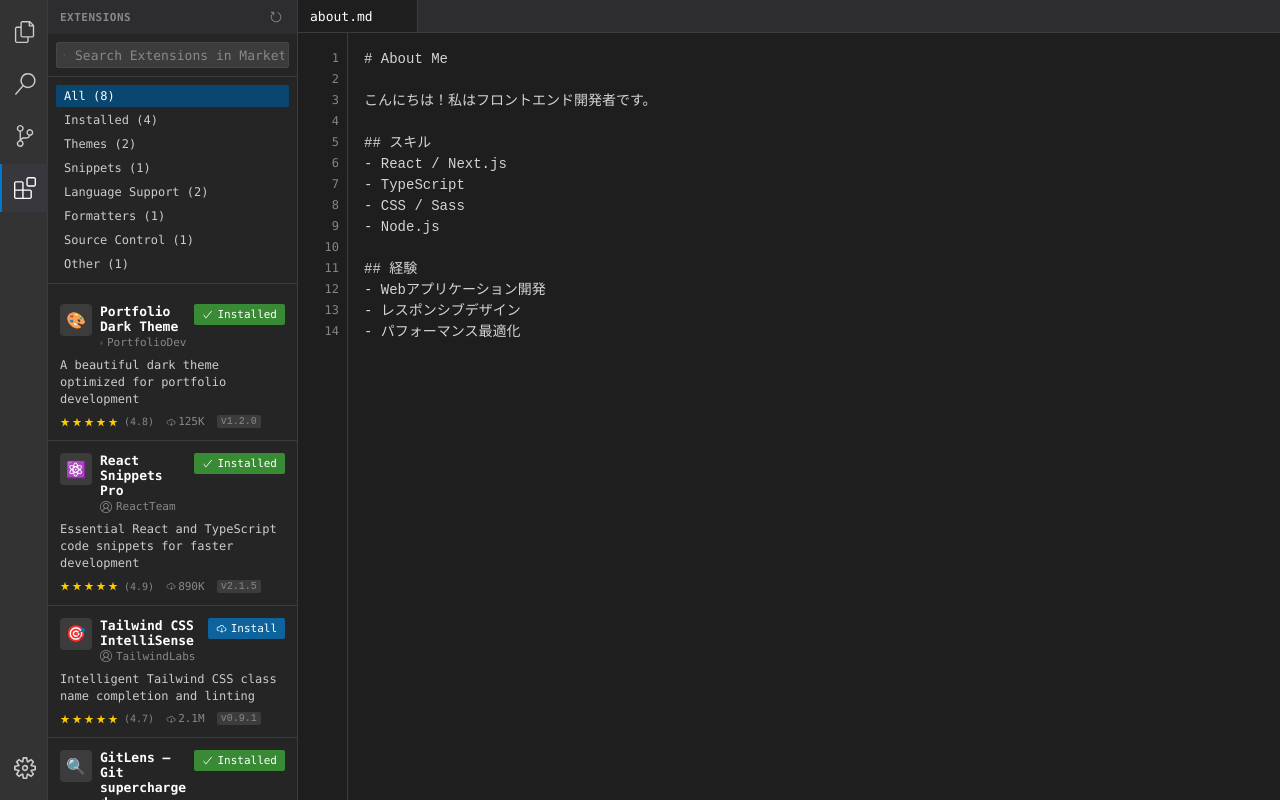
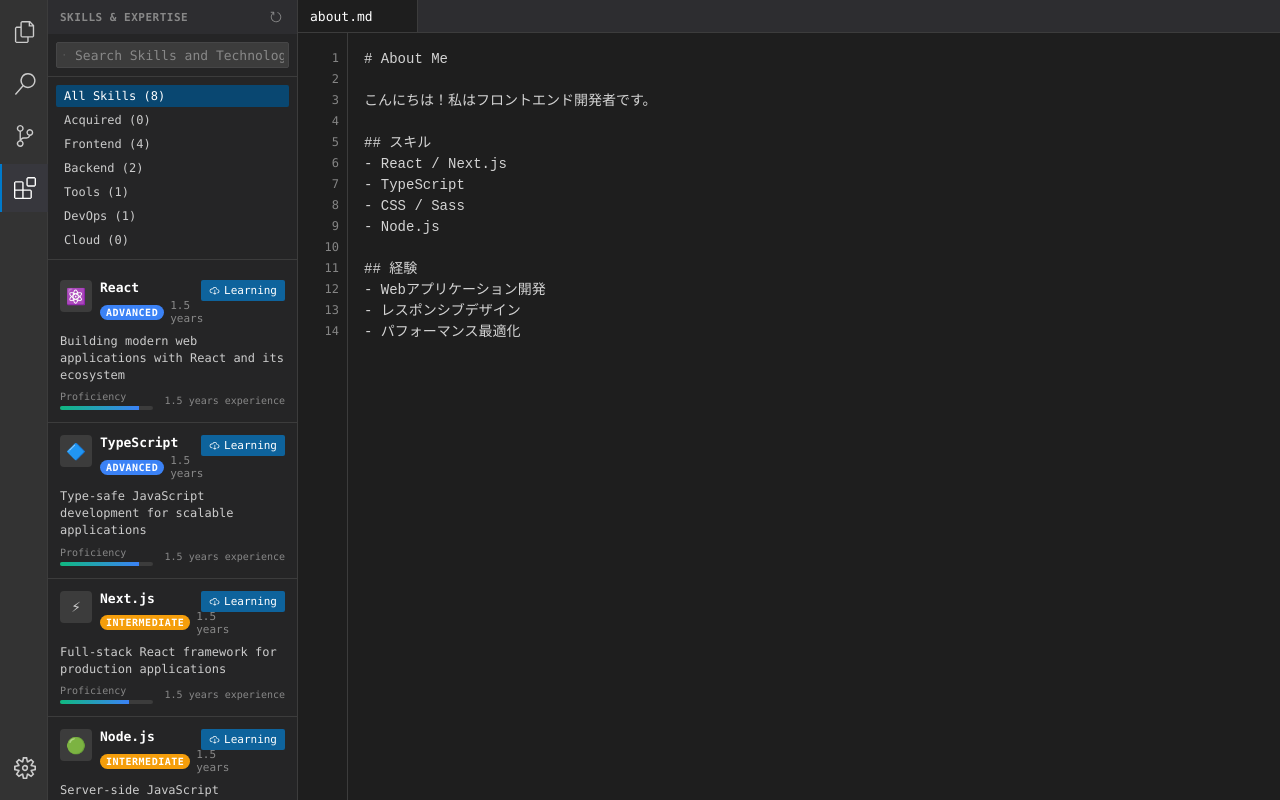
Before and after one commit to Sho0226/MyPortfolio, a Next.js app: page / in a window 1280 px wide. Both pictures are taken after a click on the element 24 px from the left and 188 px from the top of the page. Built offline with nearby package versions, Linux system fonts and the light colour scheme.

Commit message:
技術スタッツの編集

```diff
--- a/src/components/ExtensionsPanel.module.css
+++ b/src/components/ExtensionsPanel.module.css
@@ -110,35 +110,35 @@
   color: #ffffff;
 }
 
-.extensionsList {
+.skillsList {
   flex: 1;
   overflow-y: auto;
   padding: 8px 0;
 }
 
-.extensionItem {
+.skillItem {
   padding: 12px;
   border-bottom: 1px solid #3c3c3c;
   transition: background-color 0.1s ease;
   cursor: pointer;
 }
 
-.extensionItem:hover {
+.skillItem:hover {
   background-color: #2a2d2e;
 }
 
-.extensionItem:last-child {
+.skillItem:last-child {
   border-bottom: none;
 }
 
-.extensionHeader {
+.skillHeader {
   display: flex;
   align-items: flex-start;
   margin-bottom: 8px;
   gap: 8px;
 }
 
-.extensionIcon {
+.skillIcon {
   width: 32px;
   height: 32px;
   background-color: #3c3c3c;
@@ -150,32 +150,41 @@
   flex-shrink: 0;
 }
 
-.extensionInfo {
+.skillInfo {
   flex: 1;
   min-width: 0;
 }
 
-.extensionName {
+.skillName {
   font-size: 13px;
   font-weight: 600;
   color: #ffffff;
-  margin-bottom: 2px;
+  margin-bottom: 4px;
   word-break: break-word;
 }
 
-.extensionPublisher {
+.skillLevel {
   display: flex;
   align-items: center;
+  gap: 6px;
   font-size: 11px;
+}
+
+.levelBadge {
+  color: #ffffff;
+  padding: 2px 6px;
+  border-radius: 10px;
+  font-size: 10px;
+  font-weight: 600;
+  text-transform: uppercase;
+  letter-spacing: 0.5px;
+}
+
+.experience {
   color: #888;
 }
 
-.publisherIcon {
-  margin-right: 4px;
-  font-size: 12px;
-}
-
-.installButton {
+.acquiredButton {
   display: flex;
   align-items: center;
   gap: 4px;
@@ -191,19 +200,19 @@
   font-family: inherit;
 }
 
-.installButton:hover {
+.acquiredButton:hover {
   background-color: #1177bb;
 }
 
-.installButton.installed {
+.acquiredButton.acquired {
   background-color: #388a34;
 }
 
-.installButton.installed:hover {
+.acquiredButton.acquired:hover {
   background-color: #4d9f4d;
 }
 
-.extensionDescription {
+.skillDescription {
   font-size: 12px;
   color: #cccccc;
   line-height: 1.4;
@@ -211,56 +220,45 @@
   word-break: break-word;
 }
 
-.extensionMeta {
+.skillMeta {
   display: flex;
   align-items: center;
+  justify-content: space-between;
   gap: 12px;
   font-size: 11px;
   color: #888;
 }
 
-.rating {
+.proficiencySection {
   display: flex;
-  align-items: center;
-  gap: 2px;
+  flex-direction: column;
+  gap: 4px;
+  flex: 1;
 }
 
-.starFilled {
-  color: #ffcc02;
+.proficiencyLabel {
   font-size: 10px;
+  color: #888;
 }
 
-.starHalf {
-  color: #ffcc02;
-  font-size: 10px;
+.proficiencyBar {
+  width: 100%;
+  height: 4px;
+  background-color: #3c3c3c;
+  border-radius: 2px;
+  overflow: hidden;
 }
 
-.starEmpty {
-  color: #555;
-  font-size: 10px;
+.proficiencyFill {
+  height: 100%;
+  background: linear-gradient(90deg, #10b981, #3b82f6);
+  transition: width 0.3s ease;
 }
 
-.ratingText {
-  margin-left: 4px;
+.yearsExperience {
   font-size: 10px;
-}
-
-.downloads {
-  display: flex;
-  align-items: center;
-  gap: 2px;
-}
-
-.downloadIcon {
-  font-size: 10px;
-}
-
-.version {
-  font-family: monospace;
-  background-color: #3c3c3c;
-  padding: 1px 4px;
-  border-radius: 2px;
-  font-size: 10px;
+  color: #888;
+  white-space: nowrap;
 }
 
 .noResults {
--- a/src/components/ExtensionsPanel.tsx
+++ b/src/components/ExtensionsPanel.tsx
@@ -13,15 +13,15 @@
 } from "react-icons/vsc";
 import styles from "./ExtensionsPanel.module.css";
 
-interface Extension {
+interface Skill {
   id: string;
   name: string;
-  publisher: string;
+  level: "Beginner" | "Intermediate" | "Advanced" | "Expert";
+  experience: string;
   description: string;
-  version: string;
-  downloads: number;
-  rating: number;
-  installed: boolean;
+  proficiency: number;
+  yearsOfExperience: number;
+  acquired: boolean;
   category: string;
   icon: string;
 }
@@ -29,196 +29,184 @@
 const ExtensionsPanel = () => {
   const [searchTerm, setSearchTerm] = useState("");
   const [selectedCategory, setSelectedCategory] = useState("all");
-  const [extensions, setExtensions] = useState<Extension[]>([
+  const [skills, setSkills] = useState<Skill[]>([
     {
-      id: "portfolio-theme",
-      name: "Portfolio Dark Theme",
-      publisher: "PortfolioDev",
-      description: "A beautiful dark theme optimized for portfolio development",
-      version: "1.2.0",
-      downloads: 125000,
-      rating: 4.8,
-      installed: true,
-      category: "themes",
+      id: "react",
+      name: "React",
+      level: "Advanced",
+      experience: "1.5 years",
+      description:
+        "Building modern web applications with React and its ecosystem",
+      proficiency: 85,
+      yearsOfExperience: 1.5,
+      acquired: false,
+      category: "frontend",
+      icon: "⚛️",
+    },
+    {
+      id: "typescript",
+      name: "TypeScript",
+      level: "Advanced",
+      experience: "1.5 years",
+      description: "Type-safe JavaScript development for scalable applications",
+      proficiency: 85,
+      yearsOfExperience: 1.5,
+      acquired: false,
+      category: "frontend",
+      icon: "🔷",
+    },
+    {
+      id: "nextjs",
+      name: "Next.js",
+      level: "Intermediate",
+      experience: "1.5 years",
+      description: "Full-stack React framework for production applications",
+      proficiency: 75,
+      yearsOfExperience: 1.5,
+      acquired: false,
+      category: "frontend",
+      icon: "⚡",
+    },
+    {
+      id: "nodejs",
+      name: "Node.js",
+      level: "Intermediate",
+      experience: "1.5 years",
+      description: "Server-side JavaScript development and API creation",
+      proficiency: 75,
+      yearsOfExperience: 1.5,
+      acquired: false,
+      category: "backend",
+      icon: "🟢",
+    },
+    {
+      id: "css",
+      name: "CSS/Sass",
+      level: "Intermediate",
+      experience: "2 years",
+      description: "Modern CSS techniques and responsive design principles",
+      proficiency: 70,
+      yearsOfExperience: 2,
+      acquired: false,
+      category: "frontend",
       icon: "🎨",
     },
     {
-      id: "react-snippets",
-      name: "React Snippets Pro",
-      publisher: "ReactTeam",
-      description:
-        "Essential React and TypeScript code snippets for faster development",
-      version: "2.1.5",
-      downloads: 890000,
-      rating: 4.9,
-      installed: true,
-      category: "snippets",
-      icon: "⚛️",
+      id: "git",
+      name: "Git",
+      level: "Intermediate",
+      experience: "2.5 years",
+      description: "Version control and collaborative development workflows",
+      proficiency: 75,
+      yearsOfExperience: 2.5,
+      acquired: false,
+      category: "tools",
+      icon: "🔀",
     },
     {
-      id: "tailwind-intellisense",
-      name: "Tailwind CSS IntelliSense",
-      publisher: "TailwindLabs",
-      description: "Intelligent Tailwind CSS class name completion and linting",
-      version: "0.9.1",
-      downloads: 2100000,
-      rating: 4.7,
-      installed: false,
-      category: "language-support",
-      icon: "🎯",
+      id: "docker",
+      name: "Docker",
+      level: "Intermediate",
+      experience: "1.5 years",
+      description: "Containerization and deployment optimization",
+      proficiency: 70,
+      yearsOfExperience: 1.5,
+      acquired: false,
+      category: "devops",
+      icon: "🐳",
     },
     {
-      id: "git-lens",
-      name: "GitLens — Git supercharged",
-      publisher: "GitKraken",
-      description:
-        "Supercharge Git within VS Code and unlock untapped knowledge",
-      version: "13.6.0",
-      downloads: 15000000,
-      rating: 4.8,
-      installed: true,
-      category: "source-control",
-      icon: "🔍",
-    },
-    {
-      id: "prettier",
-      name: "Prettier - Code formatter",
-      publisher: "Prettier",
-      description: "Code formatter using prettier for consistent code style",
-      version: "9.10.4",
-      downloads: 28000000,
-      rating: 4.6,
-      installed: true,
-      category: "formatters",
-      icon: "💅",
-    },
-    {
-      id: "portfolio-live-server",
-      name: "Live Server",
-      publisher: "ritwickdey",
-      description: "Launch a development local Server with live reload feature",
-      version: "5.7.9",
-      downloads: 45000000,
-      rating: 4.5,
-      installed: false,
-      category: "other",
-      icon: "🚀",
-    },
-    {
-      id: "material-icons",
-      name: "Material Icon Theme",
-      publisher: "PKief",
-      description: "Material Design Icons for Visual Studio Code",
-      version: "4.28.0",
-      downloads: 8500000,
-      rating: 4.9,
-      installed: false,
-      category: "themes",
-      icon: "📁",
-    },
-    {
-      id: "auto-rename-tag",
-      name: "Auto Rename Tag",
-      publisher: "formulahendry",
-      description: "Auto rename paired HTML/XML tag",
-      version: "0.1.10",
-      downloads: 6200000,
-      rating: 4.4,
-      installed: false,
-      category: "language-support",
-      icon: "🏷️",
+      id: "python",
+      name: "Python",
+      level: "Beginner",
+      experience: "1 year",
+      description: "Data analysis and automation scripting",
+      proficiency: 45,
+      yearsOfExperience: 1,
+      acquired: false,
+      category: "backend",
+      icon: "🐍",
     },
   ]);
 
   const categories = [
-    { id: "all", name: "All", count: extensions.length },
+    { id: "all", name: "All Skills", count: skills.length },
     {
-      id: "installed",
-      name: "Installed",
-      count: extensions.filter((e) => e.installed).length,
+      id: "acquired",
+      name: "Acquired",
+      count: skills.filter((s) => s.acquired).length,
     },
     {
-      id: "themes",
-      name: "Themes",
-      count: extensions.filter((e) => e.category === "themes").length,
+      id: "frontend",
+      name: "Frontend",
+      count: skills.filter((s) => s.category === "frontend").length,
     },
     {
-      id: "snippets",
-      name: "Snippets",
-      count: extensions.filter((e) => e.category === "snippets").length,
+      id: "backend",
+      name: "Backend",
+      count: skills.filter((s) => s.category === "backend").length,
     },
     {
-      id: "language-support",
-      name: "Language Support",
-      count: extensions.filter((e) => e.category === "language-support").length,
+      id: "tools",
+      name: "Tools",
+      count: skills.filter((s) => s.category === "tools").length,
     },
     {
-      id: "formatters",
-      name: "Formatters",
-      count: extensions.filter((e) => e.category === "formatters").length,
+      id: "devops",
+      name: "DevOps",
+      count: skills.filter((s) => s.category === "devops").length,
     },
     {
-      id: "source-control",
-      name: "Source Control",
-      count: extensions.filter((e) => e.category === "source-control").length,
-    },
-    {
-      id: "other",
-      name: "Other",
-      count: extensions.filter((e) => e.category === "other").length,
+      id: "cloud",
+      name: "Cloud",
+      count: skills.filter((s) => s.category === "cloud").length,
     },
   ];
 
-  const toggleInstall = (extensionId: string) => {
-    setExtensions((prev) =>
-      prev.map((ext) =>
-        ext.id === extensionId ? { ...ext, installed: !ext.installed } : ext
+  const toggleAcquired = (skillId: string) => {
+    setSkills((prev) =>
+      prev.map((skill) =>
+        skill.id === skillId ? { ...skill, acquired: !skill.acquired } : skill
       )
     );
   };
 
-  const formatDownloads = (downloads: number) => {
-    if (downloads >= 1000000) {
-      return `${(downloads / 1000000).toFixed(1)}M`;
-    } else if (downloads >= 1000) {
-      return `${(downloads / 1000).toFixed(0)}K`;
+  const getLevelColor = (level: string) => {
+    switch (level) {
+      case "Expert":
+        return "#10b981";
+      case "Advanced":
+        return "#3b82f6";
+      case "Intermediate":
+        return "#f59e0b";
+      case "Beginner":
+        return "#ef4444";
+      default:
+        return "#6b7280";
     }
-    return downloads.toString();
   };
 
-  const renderStars = (rating: number) => {
-    const stars = [];
-    const fullStars = Math.floor(rating);
-    const hasHalfStar = rating % 1 !== 0;
-
-    for (let i = 0; i < fullStars; i++) {
-      stars.push(<VscStarFull key={i} className={styles.starFilled} />);
-    }
-
-    if (hasHalfStar) {
-      stars.push(<VscStarFull key="half" className={styles.starHalf} />);
-    }
-
-    const emptyStars = 5 - Math.ceil(rating);
-    for (let i = 0; i < emptyStars; i++) {
-      stars.push(
-        <VscStarEmpty key={`empty-${i}`} className={styles.starEmpty} />
-      );
-    }
-
-    return stars;
+  const renderProficiencyBar = (proficiency: number) => {
+    return (
+      <div className={styles.proficiencyBar}>
+        <div
+          className={styles.proficiencyFill}
+          style={{ width: `${proficiency}%` }}
+        />
+      </div>
+    );
   };
 
-  const filteredExtensions = extensions.filter((ext) => {
+  const filteredSkills = skills.filter((skill) => {
     const matchesSearch =
-      ext.name.toLowerCase().includes(searchTerm.toLowerCase()) ||
-      ext.publisher.toLowerCase().includes(searchTerm.toLowerCase()) ||
-      ext.description.toLowerCase().includes(searchTerm.toLowerCase());
+      skill.name.toLowerCase().includes(searchTerm.toLowerCase()) ||
+      skill.level.toLowerCase().includes(searchTerm.toLowerCase()) ||
+      skill.description.toLowerCase().includes(searchTerm.toLowerCase());
 
     const matchesCategory =
       selectedCategory === "all" ||
-      (selectedCategory === "installed" && ext.installed) ||
-      ext.category === selectedCategory;
+      (selectedCategory === "acquired" && skill.acquired) ||
+      skill.category === selectedCategory;
 
     return matchesSearch && matchesCategory;
   });
@@ -226,7 +214,7 @@
   return (
     <div className={styles.extensionsPanel}>
       <div className={styles.header}>
-        <span>EXTENSIONS</span>
+        <span>SKILLS & EXPERTISE</span>
         <button className={styles.refreshButton}>
           <VscRefresh />
         </button>
@@ -237,7 +225,7 @@
           <VscSearch className={styles.searchIcon} />
           <input
             type="text"
-            placeholder="Search Extensions in Marketplace"
+            placeholder="Search Skills and Technologies"
             value={searchTerm}
             onChange={(e) => setSearchTerm(e.target.value)}
             className={styles.searchInput}
@@ -259,59 +247,61 @@
         ))}
       </div>
 
-      <div className={styles.extensionsList}>
-        {filteredExtensions.map((extension) => (
-          <div key={extension.id} className={styles.extensionItem}>
-            <div className={styles.extensionHeader}>
-              <div className={styles.extensionIcon}>{extension.icon}</div>
-              <div className={styles.extensionInfo}>
-                <div className={styles.extensionName}>{extension.name}</div>
-                <div className={styles.extensionPublisher}>
-                  <VscAccount className={styles.publisherIcon} />
-                  {extension.publisher}
+      <div className={styles.skillsList}>
+        {filteredSkills.map((skill) => (
+          <div key={skill.id} className={styles.skillItem}>
+            <div className={styles.skillHeader}>
+              <div className={styles.skillIcon}>{skill.icon}</div>
+              <div className={styles.skillInfo}>
+                <div className={styles.skillName}>{skill.name}</div>
+                <div className={styles.skillLevel}>
+                  <span
+                    className={styles.levelBadge}
+                    style={{ backgroundColor: getLevelColor(skill.level) }}
+                  >
+                    {skill.level}
+                  </span>
+                  <span className={styles.experience}>{skill.experience}</span>
                 </div>
               </div>
               <button
-                className={`${styles.installButton} ${
-                  extension.installed ? styles.installed : ""
+                className={`${styles.acquiredButton} ${
+                  skill.acquired ? styles.acquired : ""
                 }`}
-                onClick={() => toggleInstall(extension.id)}
+                onClick={() => toggleAcquired(skill.id)}
               >
-                {extension.installed ? (
+                {skill.acquired ? (
                   <>
-                    <VscCheck /> Installed
+                    <VscCheck /> Acquired
                   </>
                 ) : (
                   <>
-                    <VscCloudDownload /> Install
+                    <VscCloudDownload /> Learning
                   </>
                 )}
               </button>
             </div>
 
-            <div className={styles.extensionDescription}>
-              {extension.description}
-            </div>
+            <div className={styles.skillDescription}>{skill.description}</div>
 
-            <div className={styles.extensionMeta}>
-              <div className={styles.rating}>
-                {renderStars(extension.rating)}
-                <span className={styles.ratingText}>({extension.rating})</span>
+            <div className={styles.skillMeta}>
+              <div className={styles.proficiencySection}>
+                <span className={styles.proficiencyLabel}>Proficiency</span>
+                {renderProficiencyBar(skill.proficiency)}
               </div>
-              <div className={styles.downloads}>
-                <VscCloudDownload className={styles.downloadIcon} />
-                {formatDownloads(extension.downloads)}
+              <div className={styles.yearsExperience}>
+                {skill.yearsOfExperience}{" "}
+                {skill.yearsOfExperience === 1 ? "year" : "years"} experience
               </div>
-              <div className={styles.version}>v{extension.version}</div>
             </div>
           </div>
         ))}
       </div>
 
-      {filteredExtensions.length === 0 && (
+      {filteredSkills.length === 0 && (
         <div className={styles.noResults}>
           <VscExtensions className={styles.noResultsIcon} />
-          <div className={styles.noResultsText}>No extensions found</div>
+          <div className={styles.noResultsText}>No skills found</div>
           <div className={styles.noResultsSubtext}>
             Try adjusting your search terms or category filter
           </div>
```
